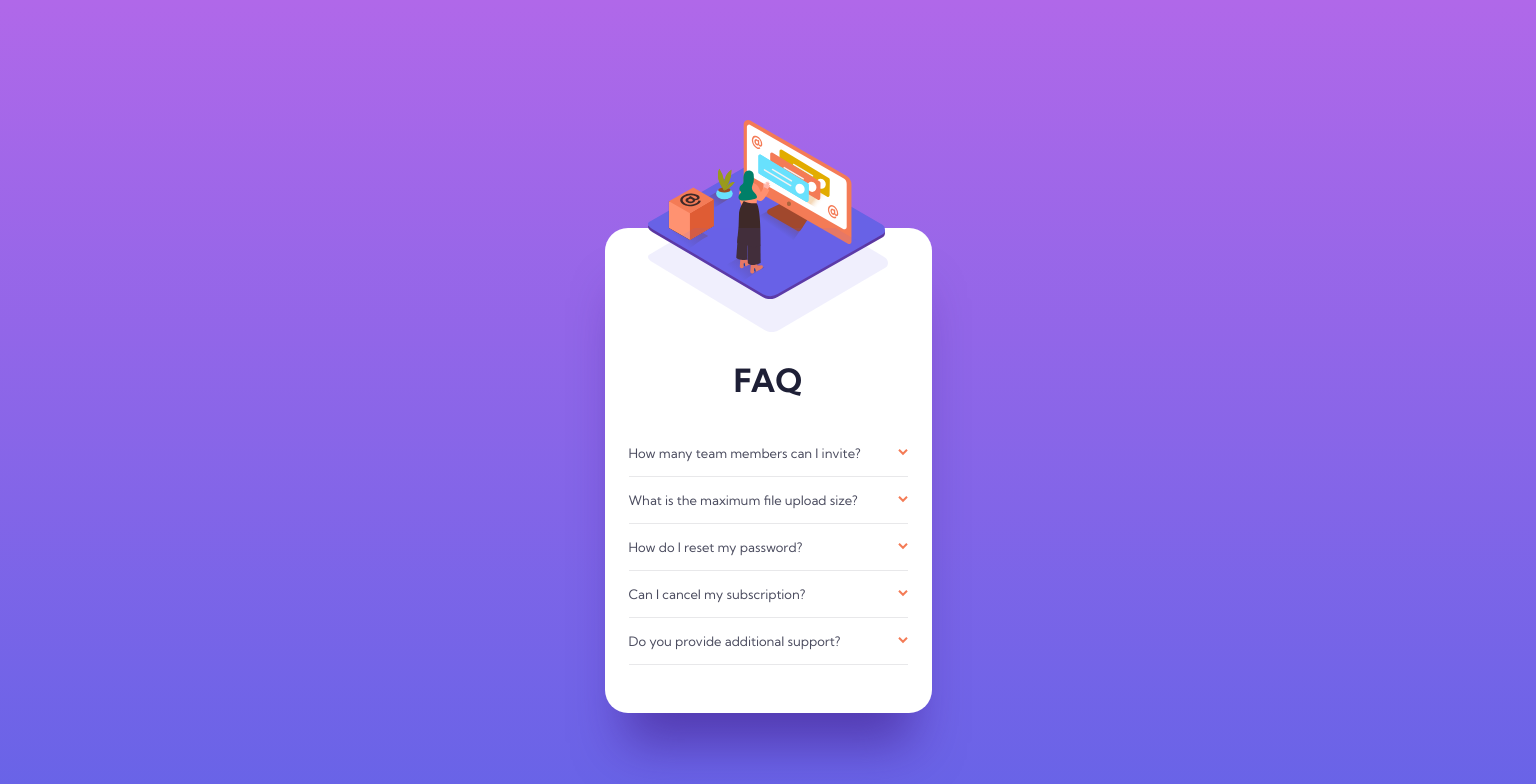
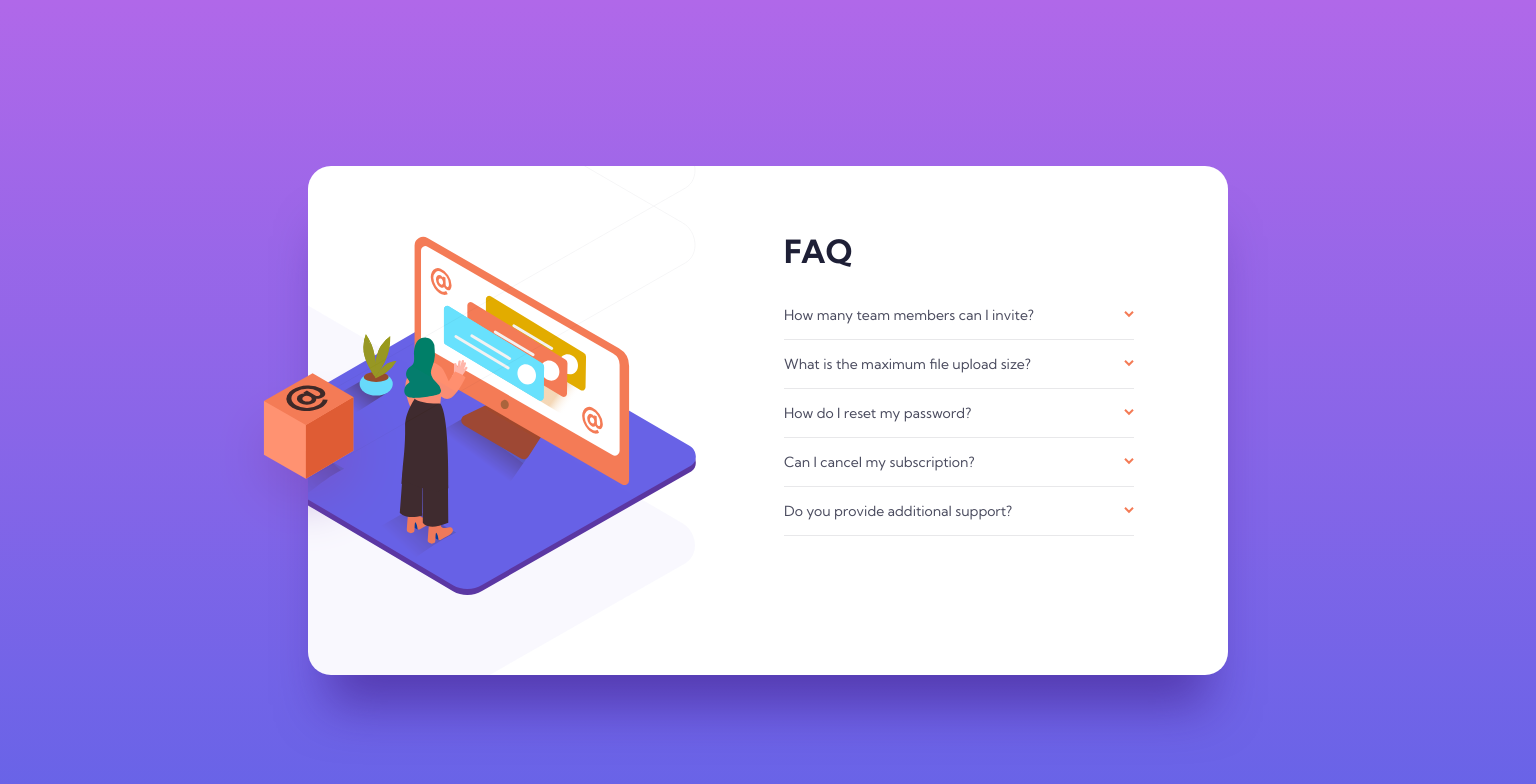
Before and after one commit to rhickey94/faq-accordion-card, a Vue app: page / in a window 1536 px wide. Shown: the top 784 px of the page. Built offline with nearby package versions, Linux system fonts and the light colour scheme.

Commit message:
finished desktop layout

```diff
--- a/src/App.vue
+++ b/src/App.vue
@@ -35,16 +35,31 @@ const faqItems = [
     <section class="faq-body">
       <figure>
         <img
-          class="main-image"
+          class="main-image-mobile"
           src="../src/assets/illustration-woman-online-mobile.svg"
           alt=""
         />
         <img
-          class="image-shadow"
+          class="image-shadow-mobile"
           src="../src/assets/bg-pattern-mobile.svg"
           alt=""
         />
+        <img
+          class="main-image-desktop"
+          src="../src/assets/illustration-woman-online-desktop.svg"
+          alt=""
+        />
+        <img
+          class="image-shadow-desktop"
+          src="../src/assets/bg-pattern-desktop.svg"
+          alt=""
+        />
       </figure>
+      <img
+        class="icon-desktop"
+        src="../src/assets/illustration-box-desktop.svg"
+        alt=""
+      />
       <article>
         <h1>FAQ</h1>
         <ul>
@@ -63,7 +78,6 @@ const faqItems = [
 <style lang="scss" scoped>
 .faq-body {
   width: 327px;
-  // height: 535px;
   background-color: var(--color-card-bg);
   border-radius: 23px;
   box-shadow: 0px 50px 50px -20px rgba(53, 18, 122, 0.5);
@@ -74,17 +88,26 @@ figure {
   height: 104px;
   margin-bottom: 28px;
 
-  .main-image {
+  .main-image-mobile {
     position: absolute;
     top: -108px;
     left: 43px;
     width: 237px;
   }
-  .image-shadow {
+  .image-shadow-mobile {
     position: absolute;
     width: 240px;
     left: 43px;
   }
+  .main-image-desktop {
+    display: none;
+  }
+  .image-shadow-desktop {
+    display: none;
+  }
+}
+.icon-desktop {
+  display: none;
 }
 
 article {
@@ -107,4 +130,63 @@ ul {
   height: 100px;
   width: 100px;
 }
+
+@media screen and (min-width: 1440px) {
+  .faq-body {
+    width: 920px;
+    height: 509px;
+    display: flex;
+  }
+
+  figure {
+    width: 388px;
+    height: 100%;
+    overflow: hidden;
+
+    .main-image-mobile {
+      display: none;
+    }
+    .image-shadow-mobile {
+      display: none;
+    }
+    .main-image-desktop {
+      display: block;
+      position: absolute;
+      top: 70px;
+      left: -84px;
+    }
+    .image-shadow-desktop {
+      display: block;
+      position: absolute;
+      top: -294px;
+      left: -576px;
+      width: 964px;
+      opacity: 0.4;
+    }
+  }
+  .icon-desktop {
+    display: block;
+    position: absolute;
+    top: 205px;
+    left: -95px;
+  }
+
+  article {
+    width: 532px;
+    padding: 65px 0 0 88px;
+    margin: 0px;
+  }
+  h1 {
+    text-align: left;
+    margin-bottom: 20px;
+  }
+  ul {
+    list-style-type: none;
+    padding: 0;
+    width: 350px;
+  }
+  .spacer {
+    display: none;
+  }
+}
 </style>
--- a/src/components/BasicDropdown.vue
+++ b/src/components/BasicDropdown.vue
@@ -24,6 +24,7 @@ function resetDropdown() {
 }
 
 function toggleDropdown(e) {
+  isActive.value = !isActive.value;
   resetDropdown();
   const header = e.currentTarget.querySelector(".faq-header");
   header.classList.add("active");
@@ -93,4 +94,12 @@ li {
 .active {
   font-weight: bold;
 }
+
+@media screen and (min-width: 1440px) {
+  li {
+    button {
+      font: 14px "Kumbh Sans";
+    }
+  }
+}
 </style>
```
